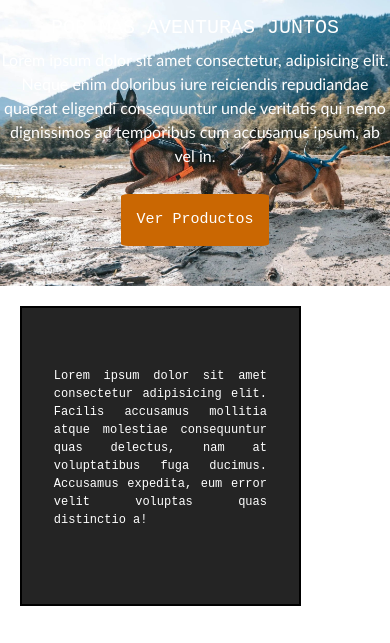
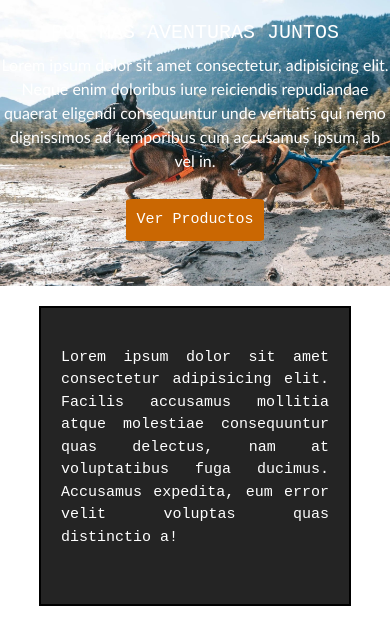
Before and after one commit to MilagrosPerez/LuckyBlue, a website: page index.html in a window 390 px wide. Shown: the part 130-773 px from the top of the page. Drawn offline with nearby package versions, Linux system fonts and the light colour scheme.

Commit message:
arreglo de informacion

```diff
--- a/scss/base/_mediaquery.scss
+++ b/scss/base/_mediaquery.scss
@@ -5,10 +5,7 @@
         flex-direction: column;
         justify-content: center;
         div {
-            width: 90%;
-            p {
-                width: 90%;
-              }
+            width: 80%;
             }
         }
 
@@ -131,21 +128,19 @@
             font-size: 20px;
         }
         a {
+            padding: 10px;
             font-size: 15px;
           }
 
     }
 
     .informacion {
-      justify-content: center;
-      width: 80%;
         div{
             p {
-              font-size: 12px;
+              font-size: 15px;
             }
         }
     }
-
 
     .productos {
           h2 {
--- a/scss/componentes/_main.scss
+++ b/scss/componentes/_main.scss
@@ -43,7 +43,7 @@
   align-items: center;
   flex-wrap: wrap;
     div {
-        width: 400px;
+        width: 40%;
         height: 300px;
         border: 2px solid black;
         background-color: #242424;
```
Also changed, not shown: css/estilos.css.
